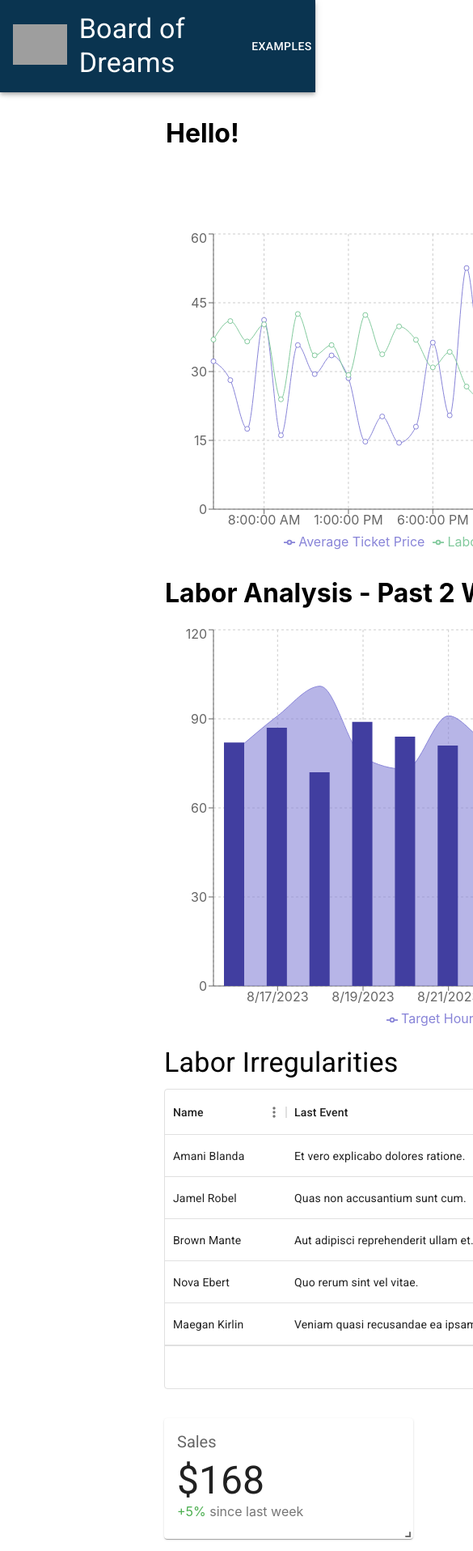
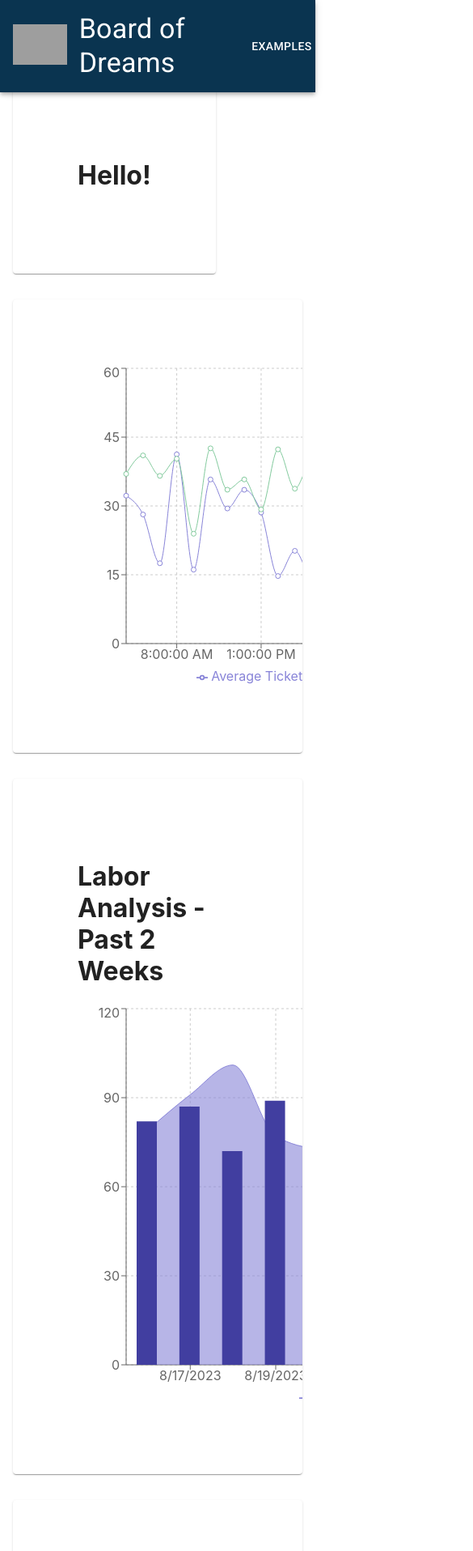
Before and after one commit to Harrison-Wright-PAR/DynamicDashboard, a React (Create React App) app in the folder ReactApp/: page /examples in a window 390 px wide. Shown: the top 1916 px of the page at 81% size, 585 px wide, since content can reach past the window. Built offline with nearby package versions, Linux system fonts and the light colour scheme; grey boxes are pictures that could not be loaded.

Commit message:
Reverted to use Flex box for laying out components

```diff
--- a/ReactApp/src/App.css
+++ b/ReactApp/src/App.css
@@ -70,5 +70,5 @@
 }
 
 .MainApp{
-  padding-top: 25%
+  padding-top: 80px;
 }
--- a/ReactApp/src/components/Start.tsx
+++ b/ReactApp/src/components/Start.tsx
@@ -17,6 +17,7 @@ import {
   Accordion,
   AccordionSummary,
   AccordionDetails,
+  Card,
 } from "@mui/material";
 import { WidthProvider, Responsive } from "react-grid-layout";
 import "react-grid-layout/css/styles.css";
@@ -32,7 +33,6 @@ import LaborCostReport from "./laborCostReport";
 import { layout, LayoutItem, mapLayouts, componentMap } from "../utils";
 import ExpandMoreIcon from "@mui/icons-material/ExpandMore";
 
-
 function StartPage() {
   const [inputValue, setInputValue] = useState("");
   const [apiResponse, setApiResponse] = useState("");
@@ -47,7 +47,6 @@ function StartPage() {
   const api = new Api();
 
   const ResponsiveGridLayout = WidthProvider(Responsive);
-
 
   const handleButtonClick = async () => {
     setApiResponse("Calling API...");
@@ -83,7 +82,9 @@ function StartPage() {
 
   const updateDashboard = async () => {
     setLoading(true);
-    setLoadingMessage("If you wait for it, it will come... Crafting your Board of Dreams now! 🌟📊");
+    setLoadingMessage(
+      "If you wait for it, it will come... Crafting your Board of Dreams now! 🌟📊"
+    );
     var res = await api.updateDashboard(dashboard, userRequest);
     console.log(res);
     var components = res["components"];
@@ -174,7 +175,6 @@ function StartPage() {
 
   return (
     <ThemeProvider theme={theme}>
-      <Container maxWidth="xl">
       <Box
         className="MainApp"
         sx={{
@@ -183,10 +183,12 @@ function StartPage() {
           alignItems: "center",
           width: "100%",
           height: "100%",
+          justifyContent: "flex-start",
+          alignContent: "flex-start",
         }}
       >
         {!dashboardGenerated && (
-            <div>
+          <Container maxWidth="sm" sx={{ mt: "8%" }}>
             <Box sx={{ mt: 3, alignItems: "left" }}>
               <Typography
                 variant="h4"
@@ -203,8 +205,8 @@ function StartPage() {
                 english!
               </Typography>
               <Typography variant="body2" sx={{ color: "text.secondary" }}>
-                  (Example: I need to be able to quickly see sales and labor,
-                  top items sold, and device health.)
+                (Example: I need to be able to quickly see sales and labor, top
+                items sold, and device health.)
               </Typography>
             </Box>
             <Box sx={{ mt: 3, width: "100%" }}>
@@ -228,40 +230,38 @@ function StartPage() {
                 </Button>
               </Box>
             </Box>
-            </div>
+          </Container>
         )}
         {loading && (
-            <Box sx={{ mt: 10, width: "100%" }}>
+          <Container maxWidth="xl" sx={{ mt: 10, width: "100%" }}>
             <Typography variant="body1">{loadingMessage}</Typography>
             <LinearProgress />
-            </Box>
+          </Container>
         )}
         {/* <Box sx={{ mt: 3, }}>
           <Button color='parBlue' sx={{ margin: '5px' }} variant="contained" onClick={() => fetchComponents()}>Fetch Components - AI</Button>
           <Button color='parBlue' sx={{ margin: '5px' }} variant="contained" onClick={() => fetchComponentsLocal()}>Fetch Components - Local</Button>
         </Box> */}
         {dashboardGenerated && (
-            <div>
-              <Box sx={{ mt: 3, width: "100%" }}>
-                <ResponsiveGridLayout
-                  className="layout"
-                  layouts={{ lg: layout }}
-                  breakpoints={{ lg: 1600 }}
-                  cols={{ lg: 16 }}
-                  rowHeight={30}
-                >
+          <Box>
+            <Box sx={{
+              display: "flex",
+              flexWrap: "wrap",
+              width: "100%",
+            }}>
             {components &&
               components.length > 0 &&
               components.map((component: any) => {
                 const Component = componentMap[component["name"]];
                 if (Component) {
                   return (
-                          <div
+                    <Card
+                      sx={{ m: 2, p: 10 }}
                       key={component.id}
                       data-grid={{ ...component.layout }}
                     >
                       <Component />
-                          </div>
+                    </Card>
                   );
                 } else {
                   console.error(
@@ -270,17 +270,12 @@ function StartPage() {
                   return null;
                 }
               })}
-                </ResponsiveGridLayout>
             </Box>
-              <Box sx={{ mt: 3, width: "100%" }}>
+            <Container maxWidth="sm" sx={{ mt: 3, width: "100%" }}>
               <Typography variant="body1">
-                  Not happy with the dashboard? Request updates and regenerate
-                  the dashboard.
+                Not happy with the dashboard? Request updates and regenerate the
+                dashboard.
               </Typography>
-                {/* <Box sx={{ mt: 3 }}>
-              <Button color='parBlue' variant="contained" sx={{ margin: '10px' }} onClick={() => updateDashboard()}>Update Dashboard</Button>
-              <TextField label="Any requests for updates?" value={userRequest} onChange={(e) => setUserRequest(e.target.value)} />
-            </Box> */}
               <Box sx={{ mt: 1, width: "100%" }}>
                 {" "}
                 {/* add the Box component and set the flexDirection property */}
@@ -302,7 +297,7 @@ function StartPage() {
                   </Button>
                 </Box>
               </Box>
-              </Box>
+            </Container>
             <Box sx={{ mt: 20 }}>
               <Accordion>
                 <AccordionSummary
@@ -320,10 +315,9 @@ function StartPage() {
                 </AccordionDetails>
               </Accordion>
             </Box>
-            </div>
+          </Box>
         )}
       </Box>
-      </Container>
     </ThemeProvider>
   );
 }
--- a/ReactApp/src/components/examples.tsx
+++ b/ReactApp/src/components/examples.tsx
@@ -1,5 +1,5 @@
 import React from "react";
-import { Box, Container } from "@mui/material";
+import { Box, Card, Container } from "@mui/material";
 import { WidthProvider, Responsive } from "react-grid-layout";
 import "react-grid-layout/css/styles.css";
 import "react-resizable/css/styles.css";
@@ -85,24 +85,13 @@ export default function Examples() {
 
   return (
     <ThemeProvider theme={theme}>
-      <Container maxWidth="sm" sx={{ width: "100%" }}>
       <Box
         className="MainApp"
         sx={{
           display: "flex",
-            flexDirection: "column",
-            alignItems: "center",
+          flexWrap: "wrap",
           width: "100%",
-            height: "100vh",
         }}
-        >
-          <Box sx={{ mt: 3 }}>
-            <ResponsiveGridLayout
-              className="layout"
-              layouts={{ lg: layout }}
-              breakpoints={{ lg: 2400 }}
-              cols={{ lg: 16 }}
-              rowHeight={30}
       >
         {components &&
           components.length > 0 &&
@@ -110,12 +99,13 @@ export default function Examples() {
             const Component = componentMap[component["name"]];
             if (Component) {
               return (
-                      <div
+                <Card
+                  sx={{ m: 2, p: 10 }}
                   key={component.id}
                   data-grid={{ ...component.layout }}
                 >
                   <Component />
-                      </div>
+                </Card>
               );
             } else {
               console.error(
@@ -124,10 +114,7 @@ export default function Examples() {
               return null;
             }
           })}
-            </ResponsiveGridLayout>
       </Box>
-        </Box>
-      </Container>
     </ThemeProvider>
   );
 }
--- a/ReactApp/src/components/liveSalesReport.tsx
+++ b/ReactApp/src/components/liveSalesReport.tsx
@@ -25,10 +25,10 @@ export default function LiveSalesReport() {
   }, []);
 
   return (
-    <Card sx={{ minWidth: 100 }}>
+    <Card sx={{ width: 300 }}>
       <CardContent>
         <Typography variant="h5" sx={{ fontSize: 20 }} color="text.secondary" gutterBottom>
-          Sales
+          Live Sales
         </Typography>
         <Typography variant="h3" component="div">
           ${salesTotal}
```
Also changed, not shown: 2 other files (tests, documents, lock files or other folders). Lines whose indentation alone changed are shown as unchanged.
